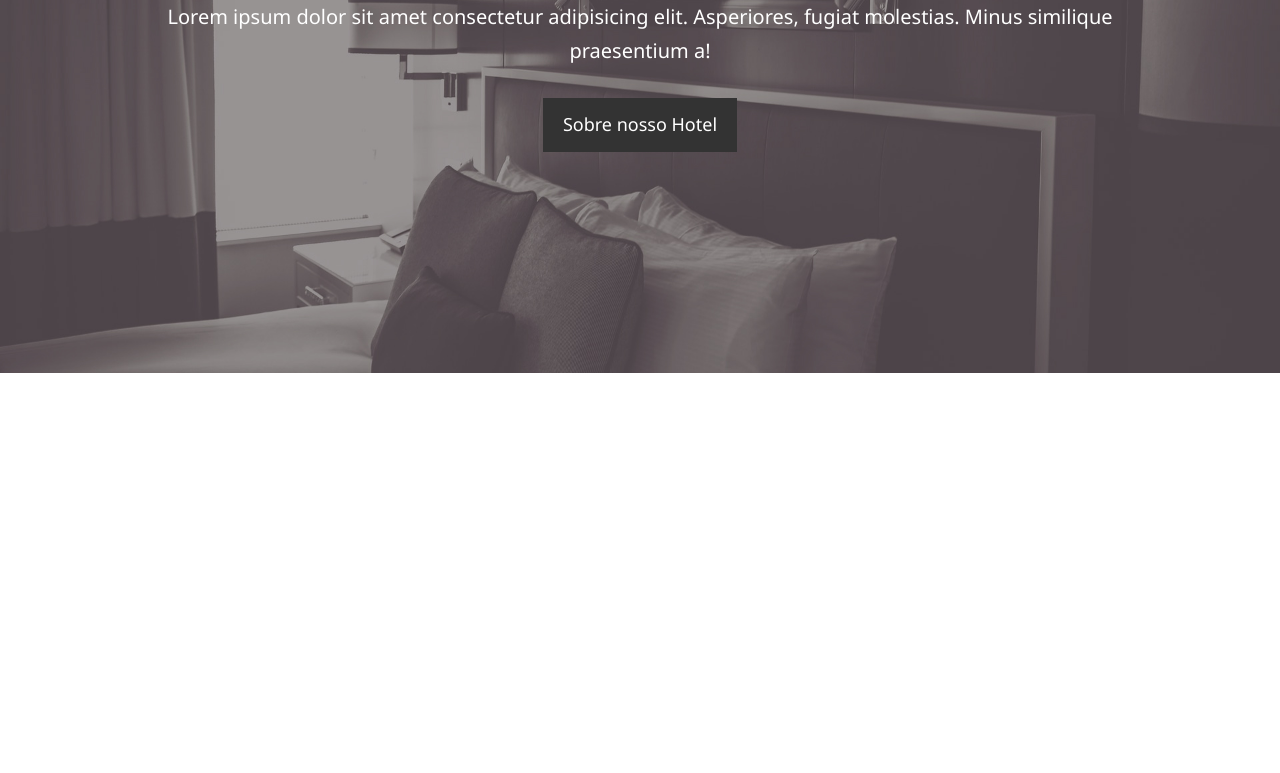
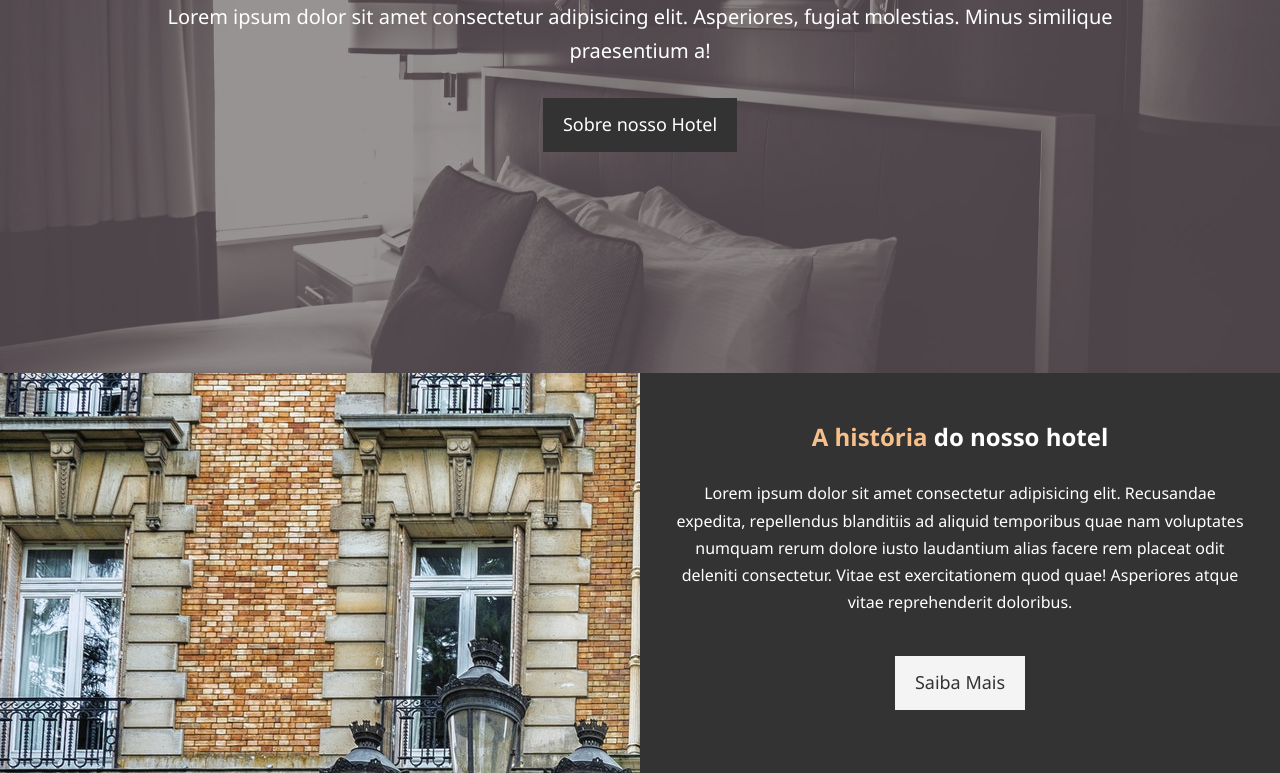
Before and after one commit to gabrielvf64/hotel-site, a plain HTML site: page index.html in a window 1280 px wide. Shown: the part 294-1067 px from the top of the page. Before the commit the page ends 800 px from the top, so only its background shows below. Drawn offline with Linux system fonts and the light colour scheme.

Commit message:
Seção com uma imagem e conteúdo lado a lado finalizada

```diff
--- a/css/style.css
+++ b/css/style.css
@@ -58,6 +58,26 @@ p {
   color: #333;
 }
 
+.btn-light {
+  background: #f4f4f4;
+  color: #333;
+}
+
+.bg-dark {
+  background: #333;
+  color: #fff;
+}
+
+.bg-light {
+  background: #f4f4f4;
+  color: #333;
+}
+
+.bg-principal {
+  background: #333;
+  color: #f7c08a;
+}
+
 /* Barra de navegação */
 #navbar {
   background: #333;
@@ -97,7 +117,7 @@ p {
 
 /* Principal */
 #principal {
-  background: url('../img/principal.jpg') no-repeat center center/cover;
+  background: url("../img/principal.jpg") no-repeat center center/cover;
   height: 600px;
 }
 
@@ -111,3 +131,28 @@ p {
   padding-bottom: 20px;
   line-height: 1.7em;
 }
+
+/* Home Info */
+#home-info {
+  height: 400px;
+}
+
+#home-info .info-img {
+  background: url("../img/foto-1.jpg") no-repeat;
+  float: left;
+  width: 50%;
+  min-height: 100%;
+}
+
+#home-info .info-conteudo {
+  float: right;
+  width: 50%;
+  height: 100%;
+  text-align: center;
+  padding: 50px 30px;
+  overflow: hidden;
+}
+
+#home-info .info-conteudo p {
+  padding-bottom: 30px;
+}
--- a/index.html
+++ b/index.html
@@ -29,12 +29,24 @@
       <div class="container">
         <div class="conteudo-principal">
           <h1><span class="texto-primario">Aproveite</span> a estadia</h1>
-          <p class="paragrafo">Lorem ipsum dolor sit amet consectetur adipisicing elit. Asperiores, fugiat molestias. Minus similique praesentium a!</p>
+          <p class="paragrafo">Lorem ipsum dolor sit amet consectetur adipisicing elit. Asperiores, fugiat molestias.
+            Minus similique praesentium a!</p>
           <a class="btn" href="sobre.html">Sobre nosso Hotel</a>
         </div>
       </div>
     </div>
   </header>
+  <section id="home-info" class="bg-dark">
+    <div class="info-img"></div>
+    <div class="info-conteudo">
+      <h2><span class="texto-primario">A história</span> do nosso hotel</h2>
+      <p>Lorem ipsum dolor sit amet consectetur adipisicing elit. Recusandae expedita, repellendus blanditiis ad aliquid
+        temporibus quae nam voluptates numquam rerum dolore iusto laudantium alias facere rem placeat odit deleniti
+        consectetur. Vitae est exercitationem quod quae! Asperiores atque vitae reprehenderit doloribus.
+      </p>
+      <a href="sobre.html" class="btn btn-light">Saiba Mais</a>
+    </div>
+  </section>
 </body>
 
 </html>
```
